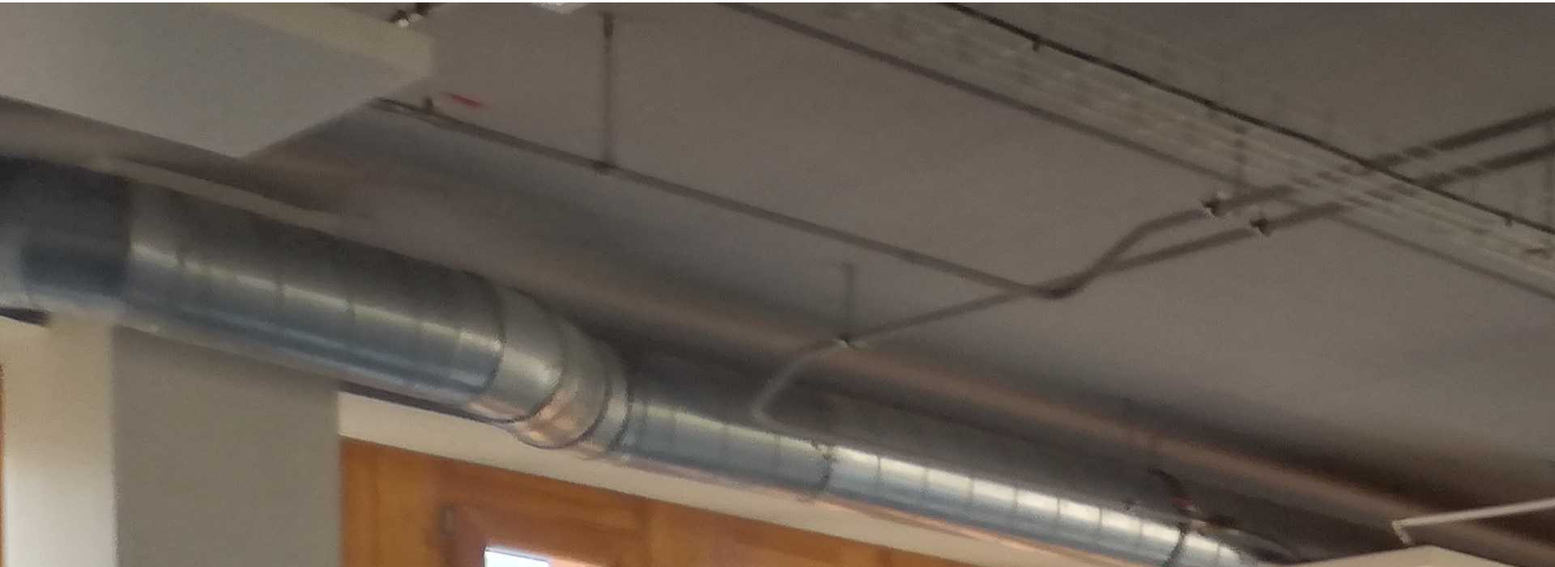
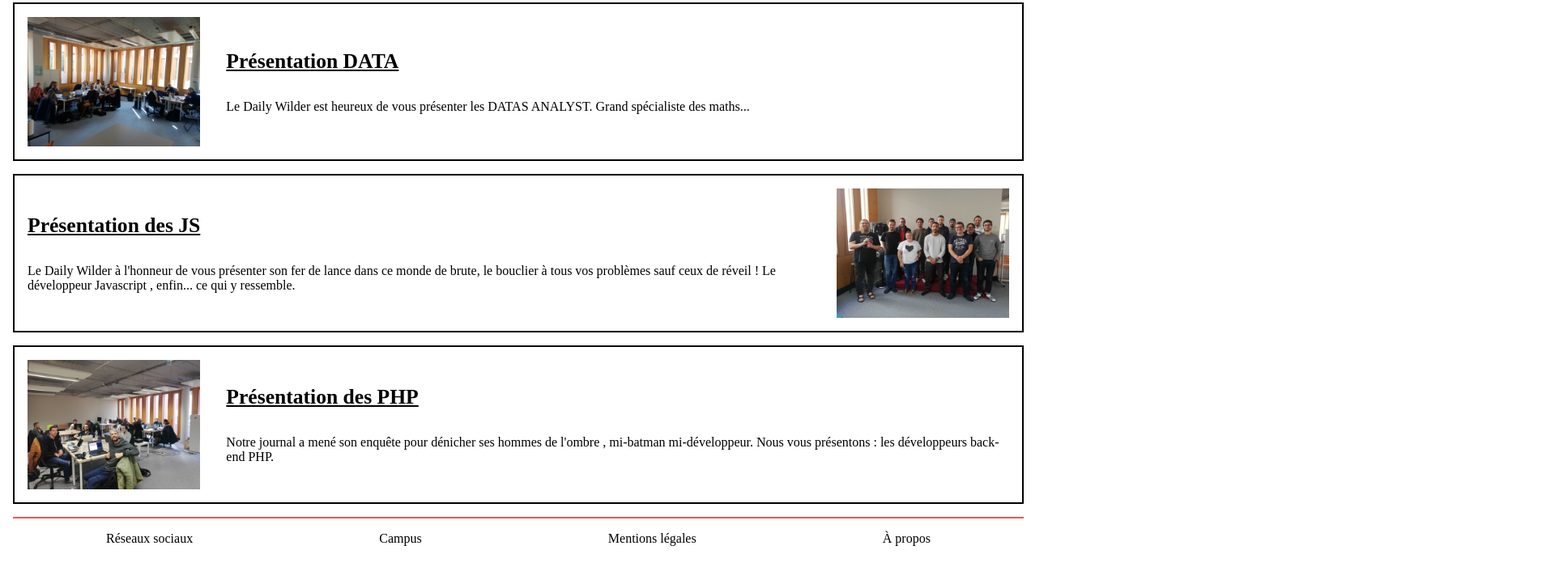
Before and after one commit to cartige/wild-newspaper, a plain HTML site: page index.html in a window 1280 px wide. Shown: the part 775-1476 px from the top of the page at 81% size, 1920 px wide, since content can reach past the window. Drawn offline with Linux system fonts and the light colour scheme.

Commit message:
v3 du body

```diff
--- a/style.css
+++ b/style.css
@@ -103,3 +103,66 @@ a:hover::after {
     nav  {
         flex-grow: 1;
     }
+
+
+#js{
+    display: flex;
+    justify-content: space-around;
+    flex-direction: row-reverse;
+    border: 2px solid black;
+    margin: 1rem;
+}
+#data, #php{
+    display: flex;
+    justify-content: flex-start;
+    border: 2px solid black;
+    margin: 1rem;
+}
+.image-data-php{
+    width: auto;
+    height: 10rem;
+    margin: 1rem;
+}
+
+.image-js{
+    width: auto;
+    height: 10rem;
+    margin: 1rem;
+
+}
+h2{
+    text-decoration: underline;
+}
+p, h2{
+    margin: 1rem;
+
+}
+.flex-description {
+    display: flex;
+    flex-flow: column wrap;
+    justify-content: center;
+}
+
+h2 {
+    font-size: 1.6rem;
+}
+
+#js:hover, #data:hover, #php:hover{
+    box-shadow: 5px 5px 10px black;
+    cursor: pointer;
+}
+footer{
+    border-top: 2px solid var(--secondary-color);
+    margin: 1rem;
+}
+
+footer ul{
+    margin-top: 1rem;
+    display: flex;
+    justify-content: space-around;
+}
+
+footer ul li:hover{
+    color:  #006bbd;
+    cursor: pointer;
+}
```
